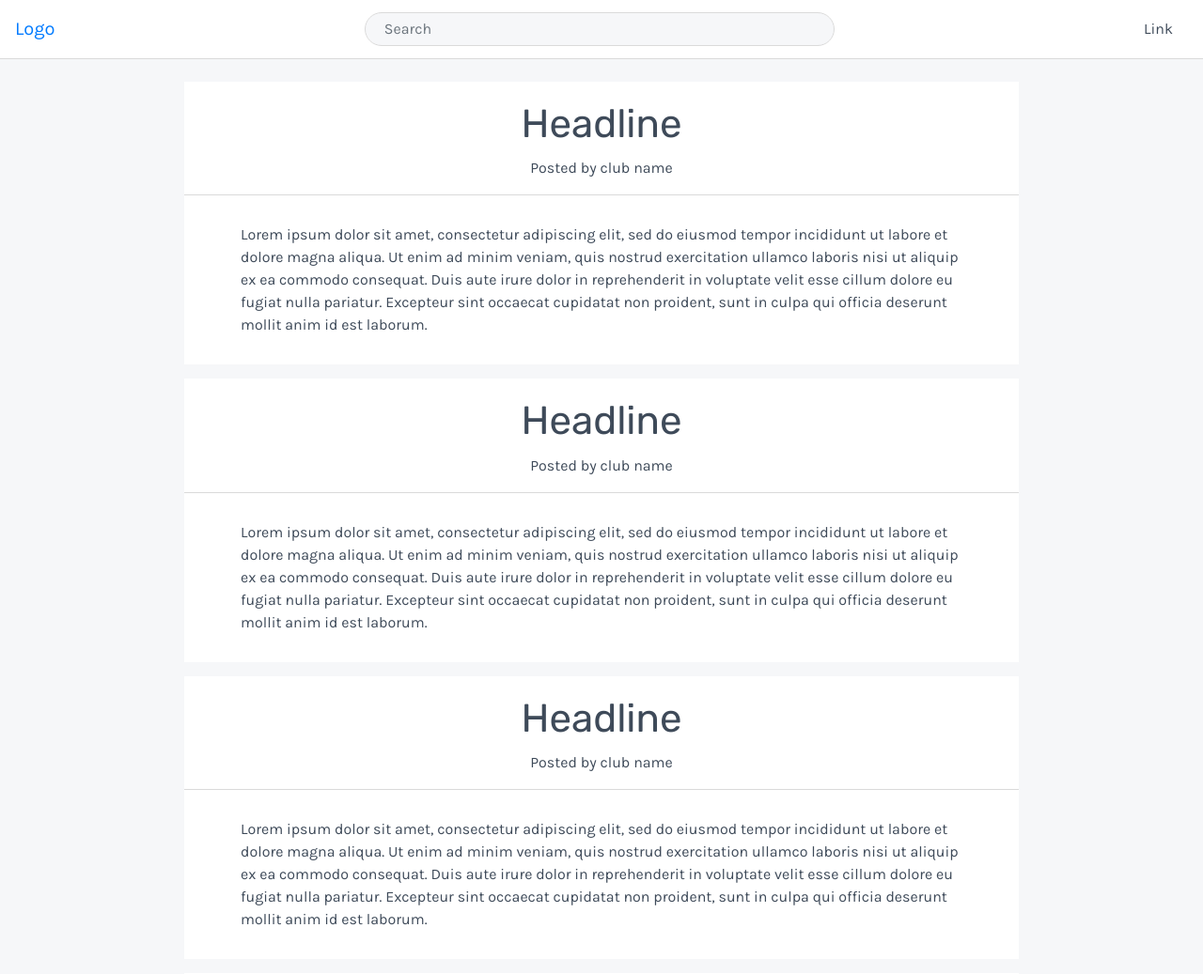
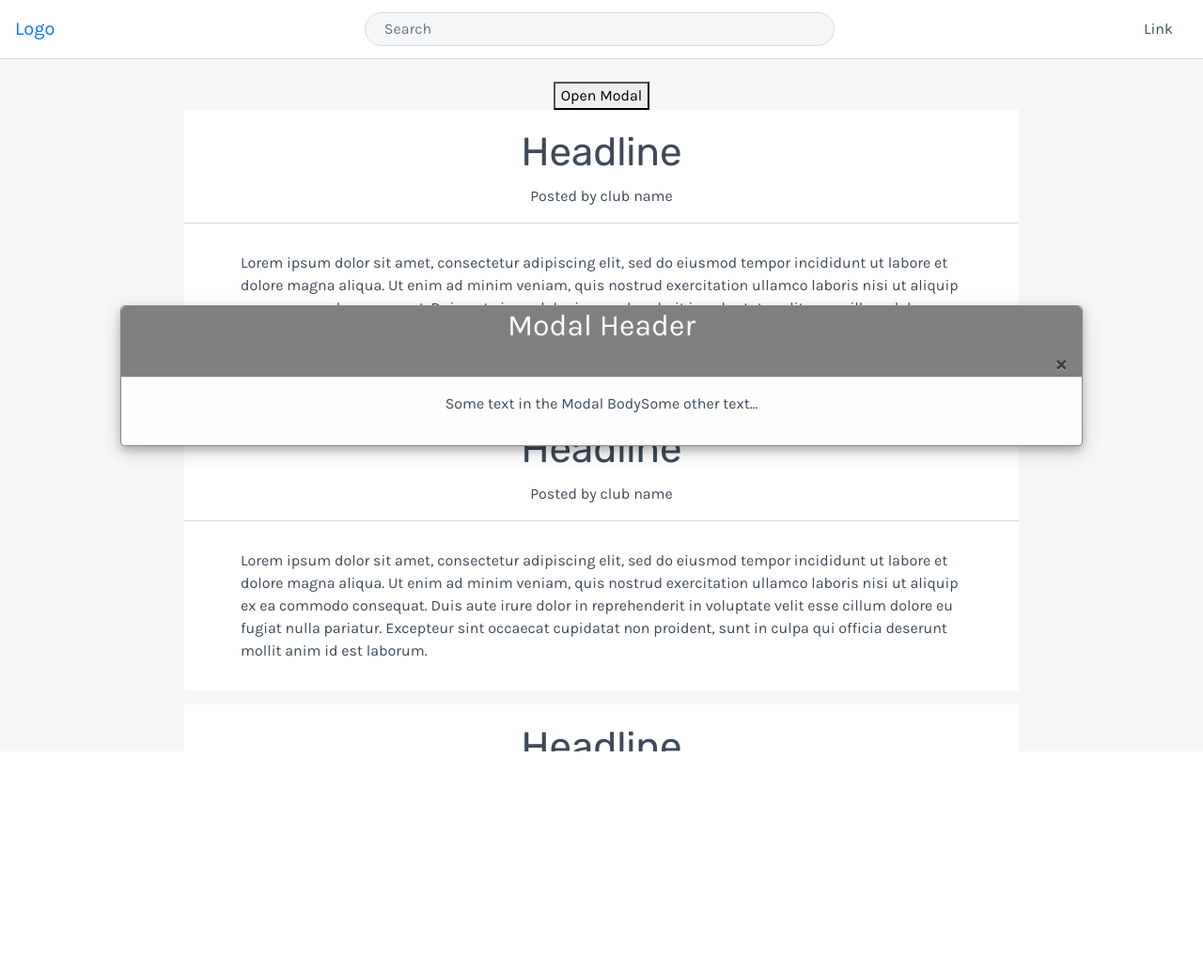
Before and after one commit to TetrisFan/wwthackcodingcolts, a PHP site: page /club-stream.html in a window 1280 px wide. Shown: the top 1037 px of the page at 94% size. After the commit the page ends 800 px from the top, so only its background shows below. Run offline with PHP 8.4, Linux system fonts and the light colour scheme; some libraries are stand-ins or nearby versions.

Commit message:
Working on modal

```diff
--- a/front-end/club-stream.html
+++ b/front-end/club-stream.html
@@ -26,6 +26,24 @@
   </nav>
 
   <main role="main" class="container text-center d-flex flex-column align-items-center">
+          <!-- Trigger/Open The Modal -->
+      <button id="myBtn">Open Modal</button>
+
+          <!-- The Modal -->
+      <div id="myModal" class="modal">
+          <!-- Modal content -->
+      <div class="modal-content">
+        <div class="modal-header d-flex flex-column align-items-center">
+          <h2>Modal Header</h2>
+          <span class="close">&times;</span>
+        </div>
+        <div class="modal-body">
+          <p>Some text in the Modal Body</p>
+          <p>Some other text...</p>
+        </div>
+      </div>
+    </div>
+
     <div class="headline-container">
       <div class="headline">
         <h1>Headline</h1>
@@ -71,6 +89,32 @@
   <script>
     window.jQuery || document.write('<script src="/docs/4.2/assets/js/vendor/jquery-slim.min.js"><\/script>')
   </script>
+  <script> // Get the modal
+var modal = document.getElementById('myModal');
+
+// Get the button that opens the modal
+var btn = document.getElementById("myBtn");
+
+// Get the <span> element that closes the modal
+var span = document.getElementsByClassName("close")[0];
+
+// When the user clicks on the button, open the modal
+btn.onclick = function() {
+  modal.style.display = "flex";
+}
+
+// When the user clicks on <span> (x), close the modal
+span.onclick = function() {
+  modal.style.display = "none";
+}
+
+// When the user clicks anywhere outside of the modal, close it
+window.onclick = function(event) {
+  if (event.target == modal) {
+    modal.style.display = "none";
+  }
+}
+</script>
   <script src="/docs/4.2/dist/js/bootstrap.bundle.min.js" integrity="sha384-zDnhMsjVZfS3hiP7oCBRmfjkQC4fzxVxFhBx8Hkz2aZX8gEvA/jsP3eXRCvzTofP" crossorigin="anonymous"></script>
 </body>
 
--- a/front-end/styles.css
+++ b/front-end/styles.css
@@ -353,3 +353,37 @@ input.checkbox:checked + label:before {
   border-top-left-radius: 0px;
   border: 0;
 }
+
+
+.modal {
+  display: flex;
+  justify-content: center;
+  align-items: center;
+  text-align: center;
+}
+
+.modal-header {
+  padding: 2px 16px;
+  background-color: gray;
+  display: flex;
+  justify-content: center;
+  align-items: center;
+  flex-direction: row;
+  color: white;
+  border-bottom: 1px solid #DADADA;
+}
+
+/* Modal Body */
+.modal-body {
+  display: flex;
+  justify-content: center;
+  align-items: center;
+}
+
+/* Modal Content */
+.modal-content {
+  background-color: #fefefe;
+  border: 1px solid #888;
+  width: 80%;
+  box-shadow: 0 4px 8px 0 rgba(0,0,0,0.2),0 6px 20px 0 rgba(0,0,0,0.19);
+}
```
